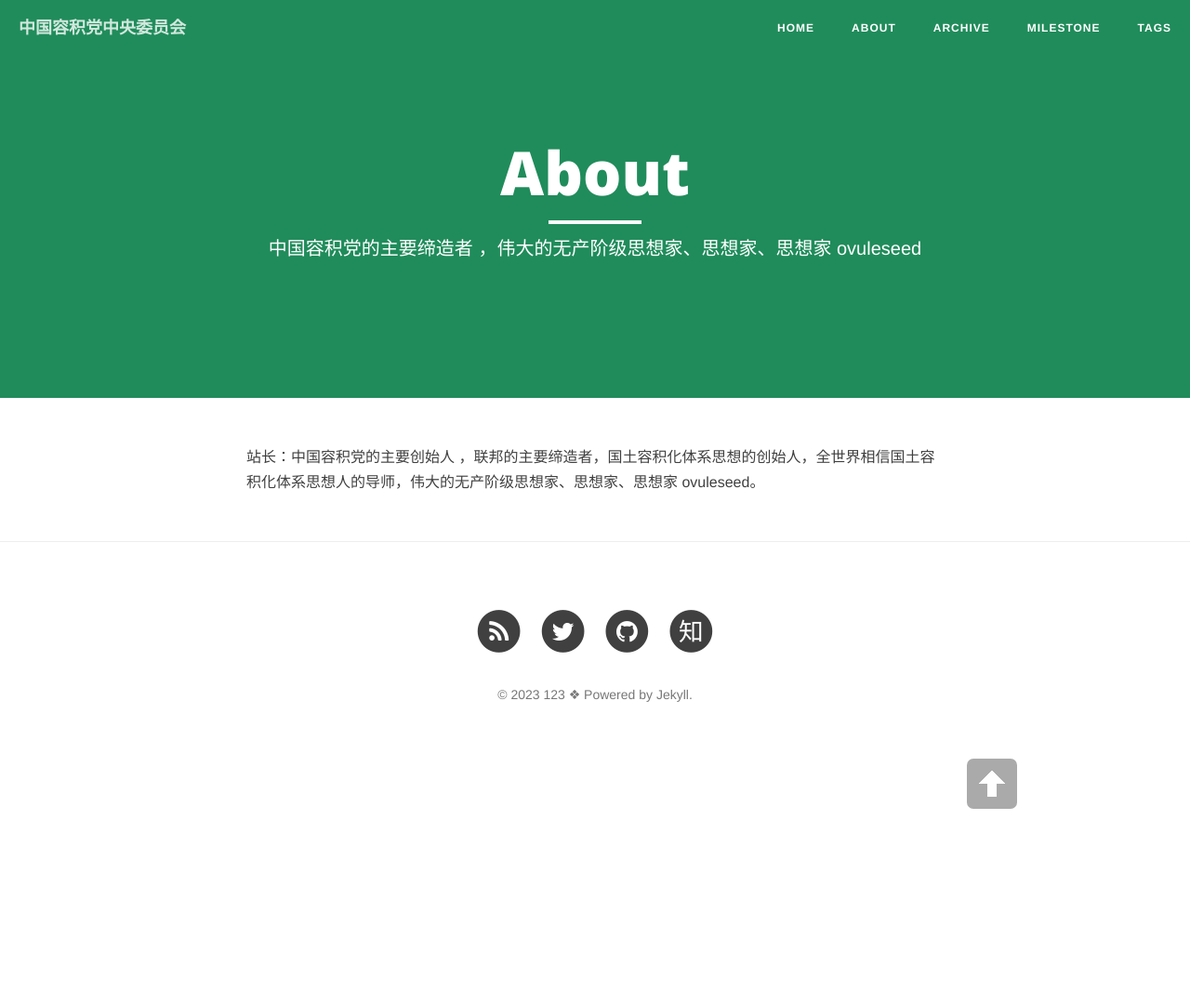
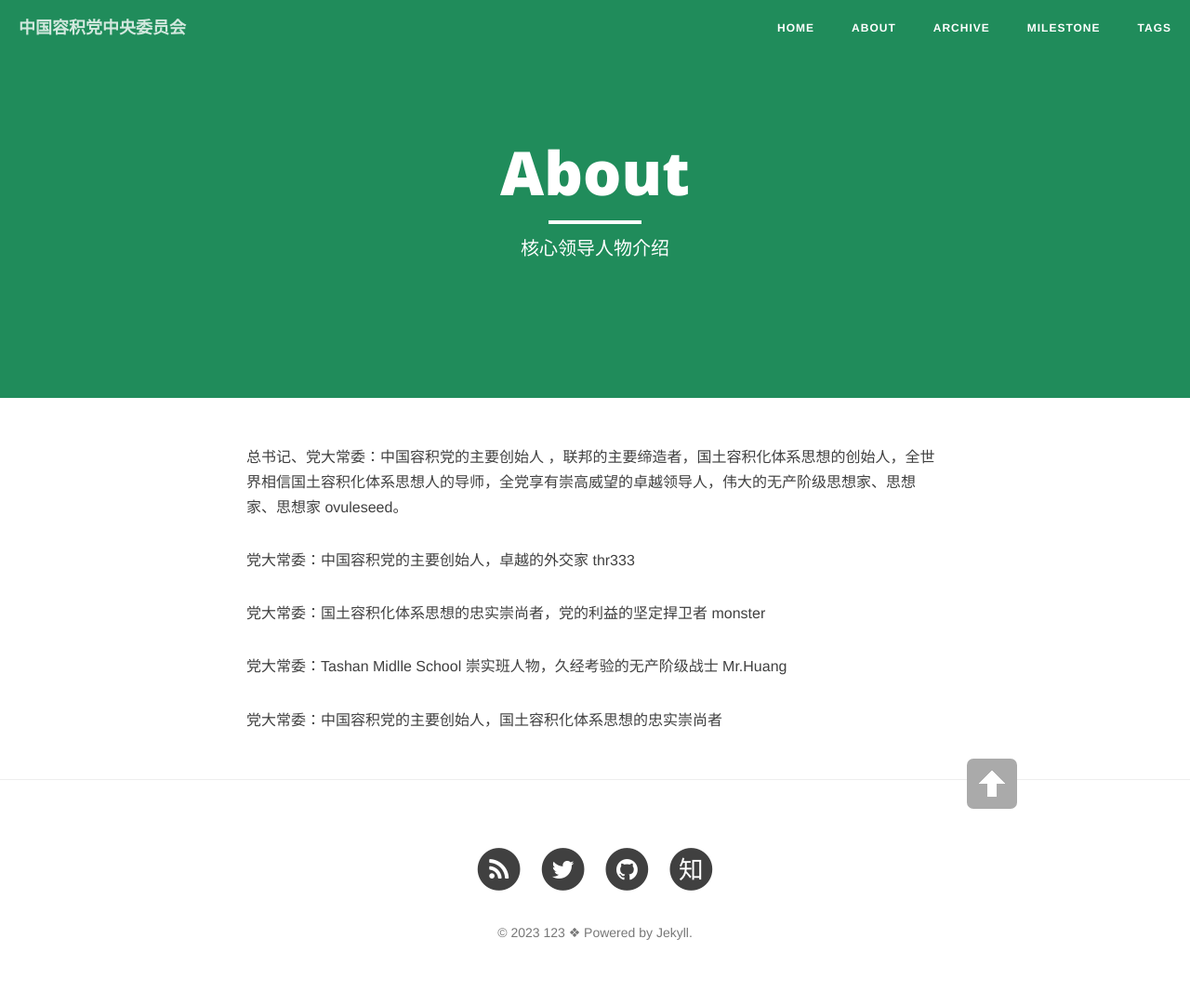
Before and after one commit to ovule-seed/ovule-seed.github.io, a Jekyll site: the page built from about.md, in a window 1280 px wide. Shown: the whole page at 93% size. Built offline with Jekyll 4.4.1, drawn with Linux system fonts in a browser that asks for light colours; nearby versions of some CDN libraries; before the commit the page ends 900 px from its top, so only the background shows below that.

Commit message:
Update about.md

```diff
--- a/about.md
+++ b/about.md
@@ -1,8 +1,16 @@
 ---
 layout: page
 title: "About"
-description: "中国容积党的主要缔造者 ，伟大的无产阶级思想家、思想家、思想家 ovuleseed"
+description: "核心领导人物介绍"
 header-img: "img/green.jpg"
 ---
 
-站长：中国容积党的主要创始人 ，联邦的主要缔造者，国土容积化体系思想的创始人，全世界相信国土容积化体系思想人的导师，伟大的无产阶级思想家、思想家、思想家 ovuleseed。
+总书记、党大常委：中国容积党的主要创始人 ，联邦的主要缔造者，国土容积化体系思想的创始人，全世界相信国土容积化体系思想人的导师，全党享有崇高威望的卓越领导人，伟大的无产阶级思想家、思想家、思想家 ovuleseed。
+
+党大常委：中国容积党的主要创始人，卓越的外交家 thr333
+
+党大常委：国土容积化体系思想的忠实崇尚者，党的利益的坚定捍卫者 monster
+
+党大常委：Tashan Midlle School 崇实班人物，久经考验的无产阶级战士 Mr.Huang
+
+党大常委：中国容积党的主要创始人，国土容积化体系思想的忠实崇尚者
```
